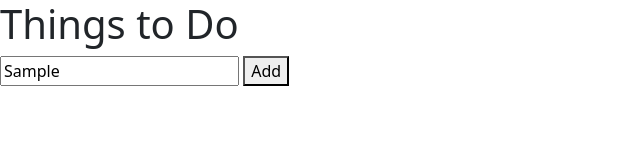
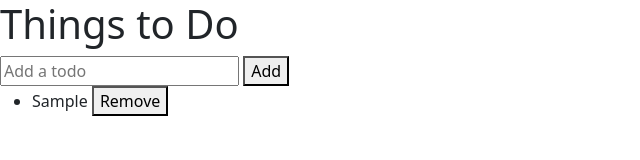
Before and after one commit to criggins44/todo4, a plain HTML site: page index.html in a window 1280 px wide. Both pictures are taken after typing "Sample" into the empty fields and a click on the button "Add". Shown: the whole page, without its empty margins (0-640 px from the left). Drawn offline with nearby package versions, Linux system fonts and the light colour scheme.

Commit message:
added the function to display the items entered and stored in local storage

```diff
--- a/index.html
+++ b/index.html
@@ -13,7 +13,7 @@
   <body>
     <h1>Things to Do</h1>
 
-    <input type="text" id="inputBox" placeholder="Add a todo">
+    <input type="text" id="todo-input" placeholder="Add a todo">
     <button id="addButton" onclick="addTodo()">Add</button>
 
     <ul id="todo-list">
--- a/script.js
+++ b/script.js
@@ -1,7 +1,7 @@
 var items = JSON.parse(localStorage.getItem("todo-list")) || [];
 
 function addTodo(){
-	let inputBox = document.querySelector(#todo-input);
+	let inputBox = document.querySelector("#todo-input");
 	let item = inputBox.value;
 
 	if (item ==="")
@@ -18,6 +18,21 @@ function addTodo(){
 
 function deleteItem(index){
 	items.splice(index, 1);
-	localStorage.setItems("todo-list", JSON.stringify(items));
+	localStorage.setItem("todo-list", JSON.stringify(items));
 	listItems();
 }
+
+function listItems(){
+	let list ="";
+	for (var i = 0; i < items.length; i++){
+		list += "<li>";
+		list += items[i].value + " ";
+		list +=
+		"<span onclick='deleteItem(" +
+		i +
+		")'><button class='remove'>Remove</button></span></li>"
+	}
+	document.querySelector("#todo-list").innerHTML = list;
+}
+
+listItems();
```
